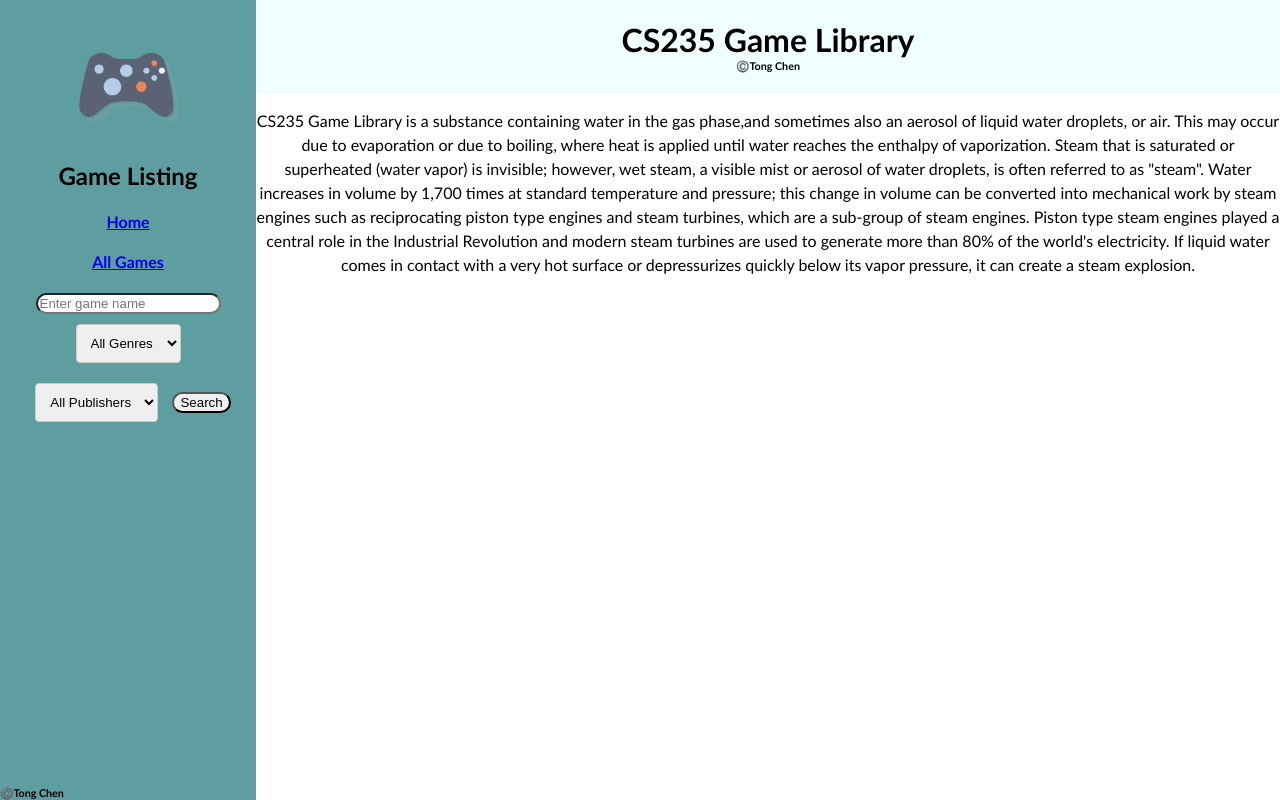
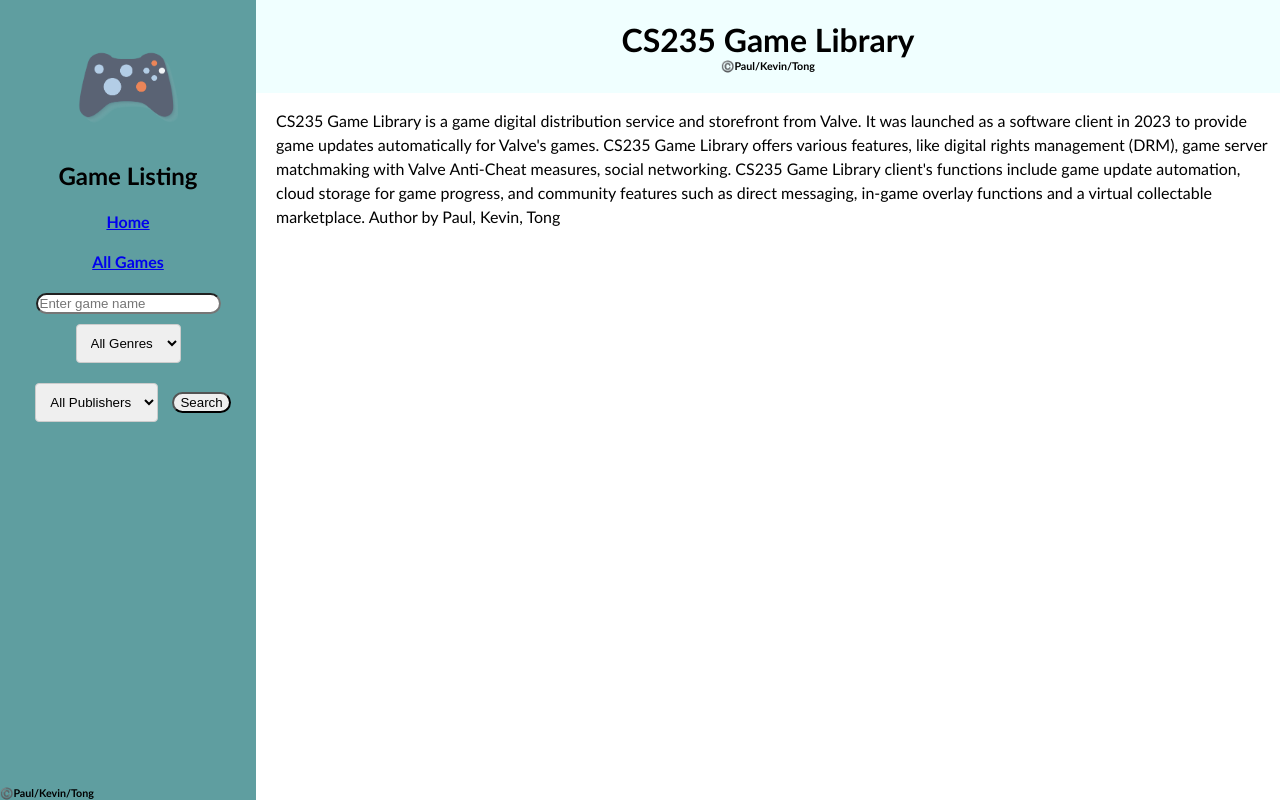
Before and after one commit to liziang0415/zli775-group-work, a Flask app: page / in a window 1280 px wide. Run offline with Flask 3, Linux system fonts and the light colour scheme.

Commit message:
FINAL FIANL

```diff
--- a/games/games_bp.py
+++ b/games/games_bp.py
@@ -12,8 +12,8 @@ def game():
     genre_filter = request.args.get('genre', None)
     sort_order = request.args.get('sort', 'title')
 
-    games_to_display= get_filtered_and_sorted_games(repo_instance, page, genre_filter, sort_order)
+    games_to_display,total_pages= get_filtered_and_sorted_games(repo_instance, page, genre_filter, sort_order)
     all_publisher, all_genres = get_sorted_publisher_and_genres(repo_instance)
     return render_template("games.html", games=games_to_display, page=page, current_genre=genre_filter,
                            current_sort=sort_order, all_genres=all_genres,
-                           all_publishers=all_publisher)
+                           all_publishers=all_publisher,total_pages=total_pages)
--- a/games/services.py
+++ b/games/services.py
@@ -1,11 +1,9 @@
 from datetime import datetime
-
 from games.adapters.repository import AbstractRepository
 
 
 def get_all_games(repo: AbstractRepository):
     return repo.get_games()
-
 
 def get_sorted_publisher_and_genres(repo: AbstractRepository):
     all_publisher = set()
@@ -61,5 +59,6 @@ def get_filtered_and_sorted_games(repo: AbstractRepository, page=1, genre_filter
     per_page = 18
     offset = (page - 1) * per_page
     games_to_display = all_games[offset:offset + per_page]
+    total_pages = (len(all_games) + per_page - 1) // per_page
 
-    return games_to_display
+    return games_to_display, total_pages
--- a/games/static/css/layout.css
+++ b/games/static/css/layout.css
@@ -131,3 +131,20 @@ select {
     margin: 0;
     padding: 0;
 }
+
+#about{
+    text-align:left;
+    margin-left: 20px;
+}
+
+#screenshots{
+    text-align:center;
+}
+
+#gameImageContainer {
+    text-align: center;
+}
+
+.resultDisplay{
+    text-align: left;
+}
--- a/games/templates/home.html
+++ b/games/templates/home.html
@@ -10,10 +10,12 @@
     <div id="content">
         <div id="header">
             <h1>CS235 Game Library</h1>
-            <h6 id="contentAuthorName">©️Tong Chen</h6>
+            <h6 id="contentAuthorName">©️Paul/Kevin/Tong</h6>
         </div>
         <div id="about">
-            <p>CS235 Game Library is a substance containing water in the gas phase,and sometimes also an aerosol of liquid water droplets, or air. This may occur due to evaporation or due to boiling, where heat is applied until water reaches the enthalpy of vaporization. Steam that is saturated or superheated (water vapor) is invisible; however, wet steam, a visible mist or aerosol of water droplets, is often referred to as "steam". Water increases in volume by 1,700 times at standard temperature and pressure; this change in volume can be converted into mechanical work by steam engines such as reciprocating piston type engines and steam turbines, which are a sub-group of steam engines. Piston type steam engines played a central role in the Industrial Revolution and modern steam turbines are used to generate more than 80% of the world's electricity. If liquid water comes in contact with a very hot surface or depressurizes quickly below its vapor pressure, it can create a steam explosion.</p>        </div>
+            <p>CS235 Game Library is a game digital distribution service and storefront from Valve. It was launched as a software client in 2023 to provide game updates automatically for Valve's games. CS235 Game Library offers various features, like digital rights management (DRM), game server matchmaking with Valve Anti-Cheat measures, social networking. CS235 Game Library client's functions include game update automation, cloud storage for game progress, and community features such as direct messaging, in-game overlay functions and a virtual collectable marketplace.
+                Author by Paul, Kevin, Tong</p>
+        </div>
     </div>
 
 </body>
--- a/games/templates/navbar.html
+++ b/games/templates/navbar.html
@@ -20,5 +20,5 @@
         <button id="searchBar2" type="submit">Search</button>
     </form>
 
-    <h6 id="navAuthorName">©️Tong Chen</h6>
+    <h6 id="navAuthorName">©️Paul/Kevin/Tong</h6>
 </div>
--- a/games/templates/no_results.html
+++ b/games/templates/no_results.html
@@ -11,7 +11,7 @@
     <h2>Game Listing</h2>
     <h4><a href="/" target="_blank">Home</a></h4>
     <h4><a href="games" target="_blank">All Games</a></h4>
-    <h6 id="navAuthorName">©️Tong Chen</h6>
+    <h6 id="navAuthorName">©️Paul/Kevin/Tong</h6>
 </div>
 
 <div id="content">
```
Also changed, not shown: games/templates/gameDescription.html (+11 -8 lines), games/templates/games.html (+9 -2 lines), games/templates/search_results.html (+4 -4 lines), tests/unit/test_logic.py (+2 -1 lines).
